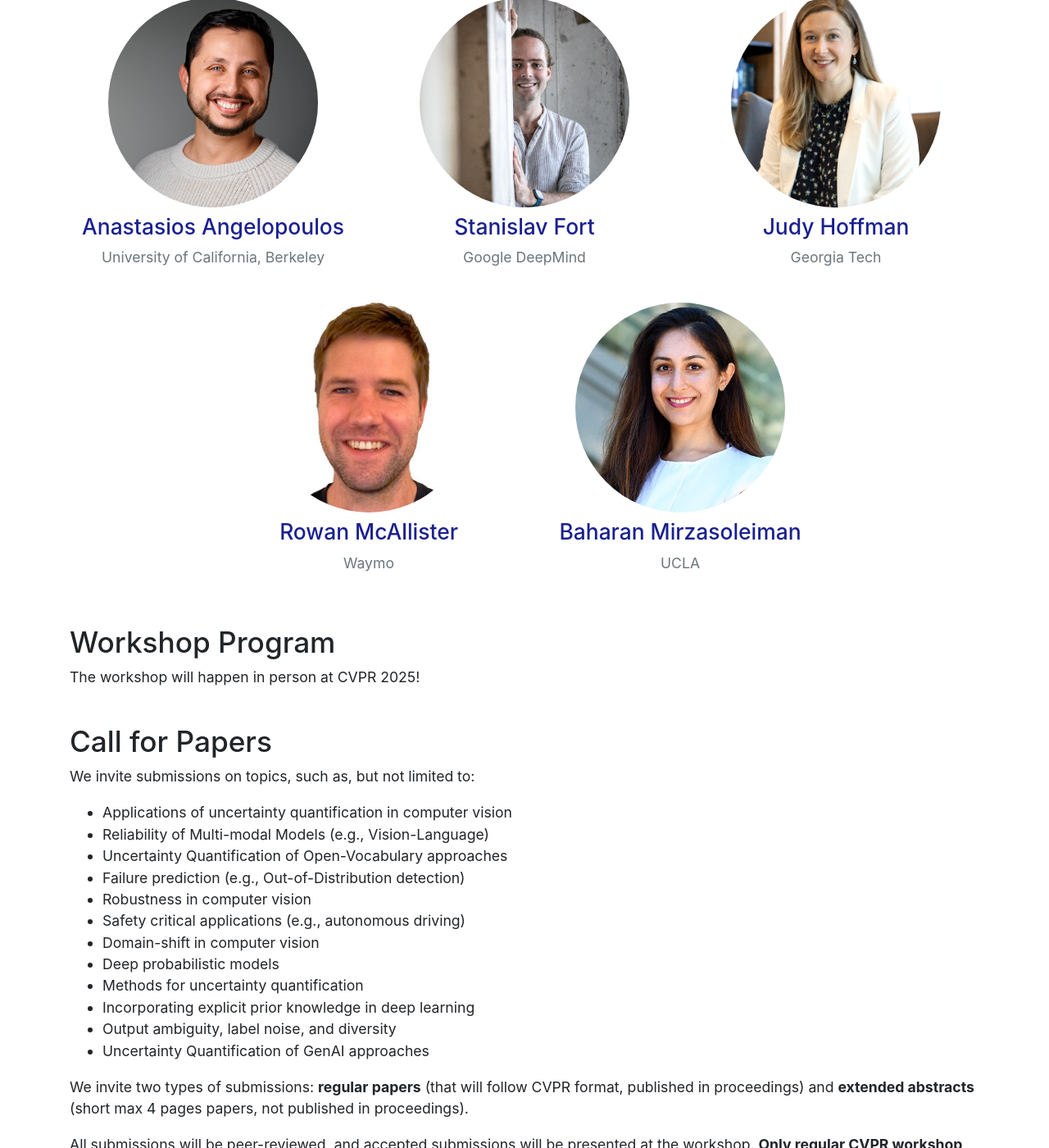
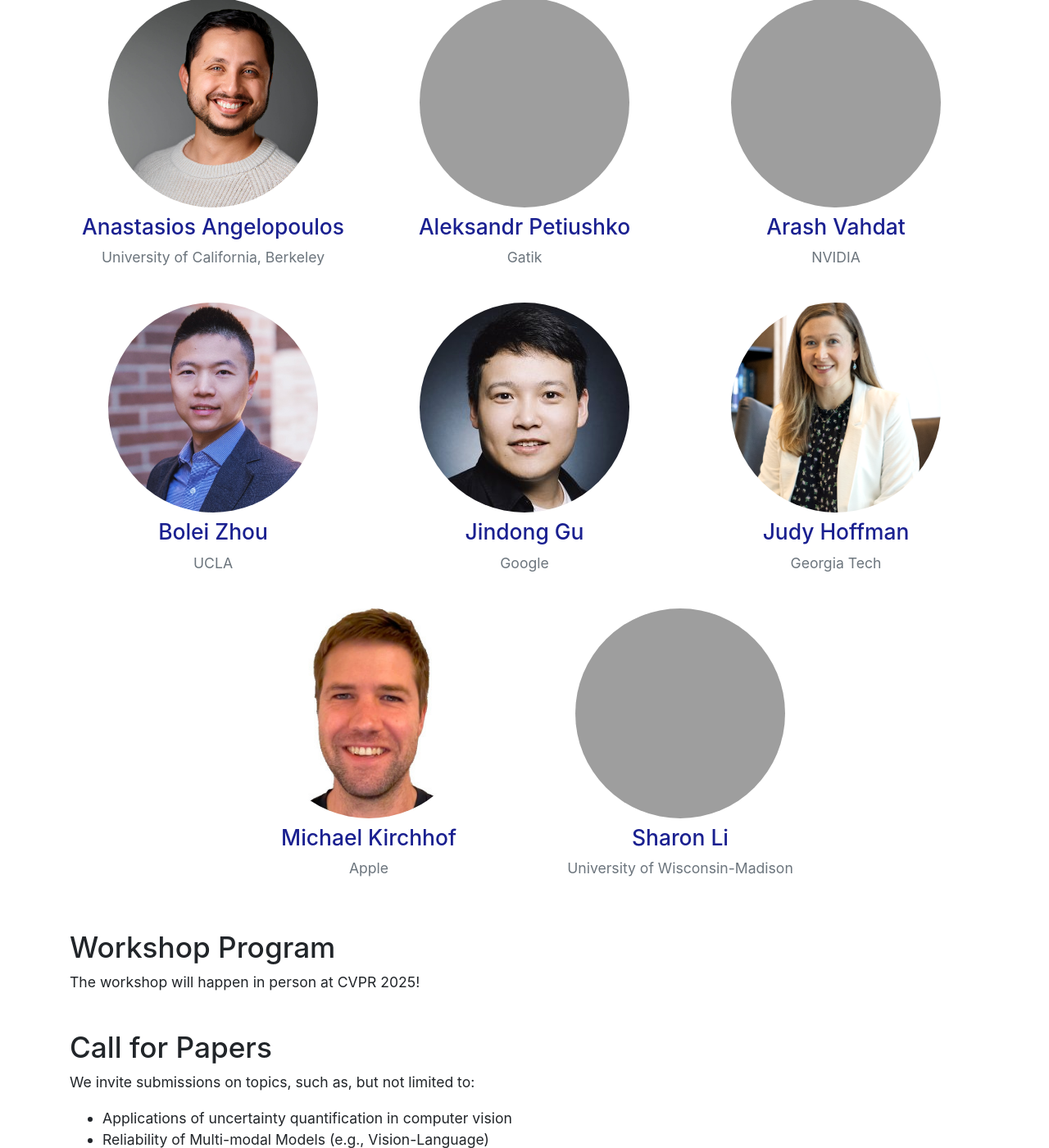
Before and after one commit to Uncertainty-CV/2025, a Jekyll site: the page built from index.html, in a window 1280 px wide and 1400 px high, scrolled down 1030 px. Shown: the whole window at 82% size. Built offline with Jekyll 4.4.1, drawn with Linux system fonts in a browser that asks for light colours.

Commit message:
update speakers

```diff
--- a/_data/speakers.yml
+++ b/_data/speakers.yml
@@ -4,11 +4,29 @@
   img: anastasios.jpg
   url: "https://people.eecs.berkeley.edu/~angelopoulos/about/"
 
-- name: Stanislav Fort
-  affiliation: Google DeepMind
+- name: Aleksandr Petiushko
+  affiliation: Gatik
   abstract: TBA
-  img: stanislav.png
-  url: "https://stanislavfort.com/"
+  img: alekandr.png
+  url: "https://petiushko.info/"
+
+- name: Arash Vahdat
+  affiliation: NVIDIA
+  abstract: TBA
+  img: arash.jpg
+  url: "http://latentspace.cc/"
+
+- name: Bolei Zhou
+  affiliation: UCLA
+  abstract: TBA
+  img: bolei.jpg
+  url: "https://boleizhou.github.io/"
+
+- name: Jindong Gu
+  affiliation: Google
+  abstract: TBA
+  img: jindong.jpg
+  url: "https://jindonggu.github.io/"
 
 - name: Judy Hoffman
   affiliation: Georgia Tech
@@ -16,14 +34,14 @@
   img: judy.png
   url: "https://faculty.cc.gatech.edu/~judy/"
 
-- name: Rowan McAllister
-  affiliation: Waymo
+- name: Michael Kirchhof
+  affiliation: Apple
   abstract: TBA
   img: rowan.jpg
-  url: "https://rowanmcallister.github.io/"
+  url: "https://www.linkedin.com/in/michael-kirchhof/"
 
-- name: Baharan Mirzasoleiman
-  affiliation: UCLA
+- name: Sharon Li
+  affiliation: University of Wisconsin-Madison
   abstract: TBA
-  img: baharan.jpg
-  url: "https://baharanm.github.io/"
+  img: sharon.jpg
+  url: "https://pages.cs.wisc.edu/~sharonli/"
```
Also changed, not shown: assets/speakers/aleksandr.png (added), assets/speakers/bolei.jpg (added), assets/speakers/jindong.jpg (added), assets/speakers/michael.jpg (added), 2 other files.
